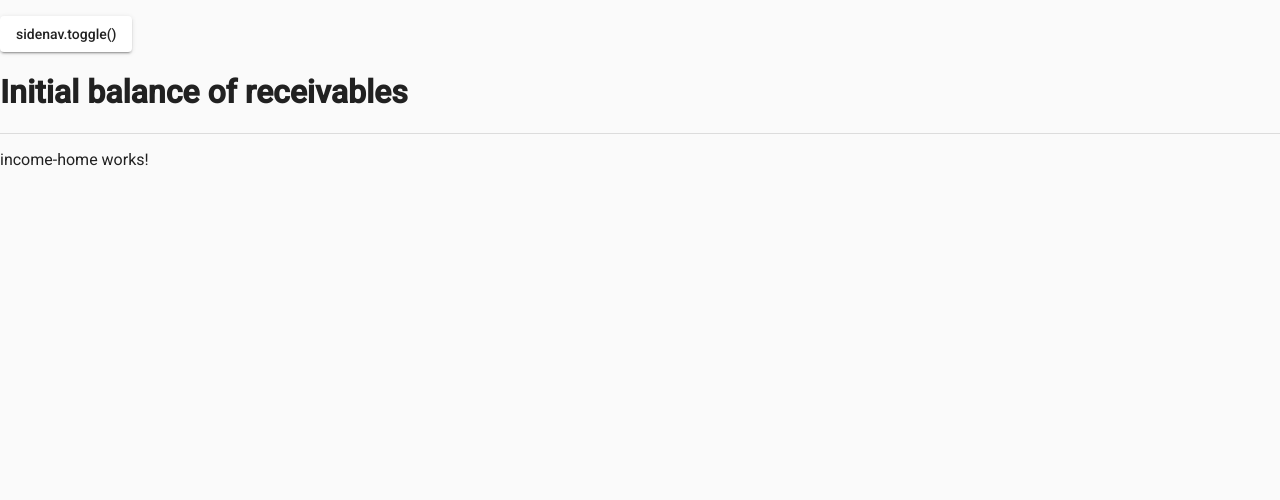
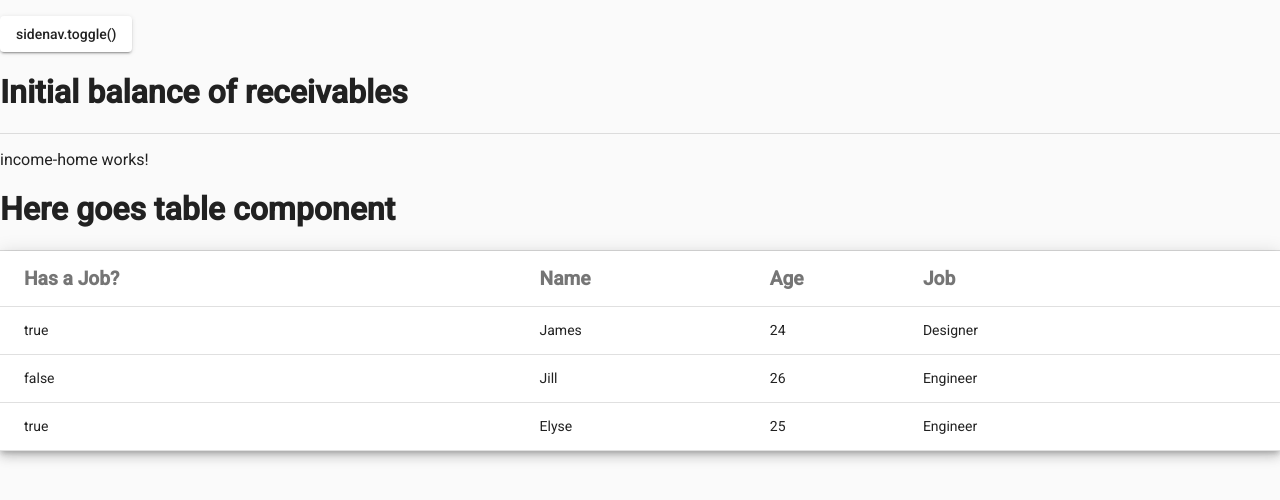
Before and after one commit to lux-coder/moneyFlow, an Angular app in the folder moneyFlowFrontend/: page /income in a window 1280 px wide. Shown: the top 500 px of the page. Built offline with nearby package versions, Linux system fonts and the light colour scheme.

Commit message:
basic mat table

```diff
--- a/moneyFlowFrontend/src/app/income/income-home/income-home.component.html
+++ b/moneyFlowFrontend/src/app/income/income-home/income-home.component.html
@@ -2,3 +2,7 @@
     Initial balance of receivables
 </app-divider>
 <p>income-home works!</p>
+<app-divider>
+    Here goes table component
+</app-divider>
+<app-table [data]="data" [headers]="headers"></app-table>
--- a/moneyFlowFrontend/src/app/income/income-home/income-home.component.ts
+++ b/moneyFlowFrontend/src/app/income/income-home/income-home.component.ts
@@ -7,6 +7,20 @@ import { Component, OnInit } from '@angular/core';
 })
 export class IncomeHomeComponent implements OnInit {
 
+  data = [
+    { name: 'James', age: 24, job: 'Designer', employed: true },
+    { name: 'Jill', age: 26, job: 'Engineer', employed: false  },
+    { name: 'Elyse', age: 25, job: 'Engineer', employed: true  }
+  ];
+  headers = [
+    { key: 'employed', label: 'Has a job?' },
+    { key: 'name', label: 'Name' },
+    { key: 'age', label: 'Age' },
+    { key: 'job', label: 'Job' }
+  ];
+
+  dataSource = this.data;
+
   constructor() { }
 
   ngOnInit() {
--- /dev/null
+++ b/moneyFlowFrontend/src/app/income/table/table.component.css
@@ -0,0 +1,8 @@
+table{
+    width: 100%;
+}
+
+th{
+    font-size: larger;
+    font-weight: bold;
+}
--- /dev/null
+++ b/moneyFlowFrontend/src/app/income/table/table.component.html
@@ -0,0 +1,44 @@
+<table mat-table [dataSource]="data" class="mat-elevation-z6">
+
+    <ng-container matColumnDef="employment">
+        <th mat-header-cell *matHeaderCellDef>Has a Job?</th>
+        <td mat-cell *matCellDef="let element">{{element.employed}}</td>
+    </ng-container>
+
+    <ng-container matColumnDef="name">
+        <th mat-header-cell *matHeaderCellDef> Name</th>
+        <td mat-cell *matCellDef="let element">{{element.name}}</td>
+    </ng-container>
+
+    <ng-container matColumnDef="age">
+        <th mat-header-cell *matHeaderCellDef> Age</th>
+        <td mat-cell *matCellDef="let element">{{element.age}}</td>
+    </ng-container>
+
+    <ng-container matColumnDef="job">
+        <th mat-header-cell *matHeaderCellDef> Job</th>
+        <td mat-cell *matCellDef="let element">{{element.job}}</td>
+    </ng-container>
+
+    <tr mat-header-row *matHeaderRowDef="displayedColumns"></tr>
+    <tr mat-row *matRowDef="let row; columns: displayedColumns"></tr>
+
+</table>
+
+
+<!-- <table mat-table [dataSource]="data" class="mat-elevation-z8">
+    <thead>
+        <tr>
+            <th mat-header-cell *ngFor="let header of headers">
+                {{header.label}}
+            </th>
+        </tr>
+    </thead>
+    <tbody>
+        <tr mat-row *ngFor="let record of data">
+            <td mat-cell *ngFor="let header of headers">
+                {{ record[header.key]}}
+            </td>
+        </tr>
+    </tbody>
+</table> -->
--- /dev/null
+++ b/moneyFlowFrontend/src/app/income/table/table.component.ts
@@ -0,0 +1,20 @@
+import { Component, OnInit, Input } from '@angular/core';
+
+@Component({
+  selector: 'app-table',
+  templateUrl: './table.component.html',
+  styleUrls: ['./table.component.css']
+})
+export class TableComponent implements OnInit {
+  @Input() data = [];
+  @Input() headers = [];
+
+  displayedColumns: string[] = ['employment', 'name', 'age', 'job']
+
+
+  constructor() { }
+
+  ngOnInit(): void {
+  }
+
+}
```
Also changed, not shown: moneyFlowFrontend/src/app/income/income.module.ts (+7 -2 lines), 1 other file (tests, documents, lock files or other folders).
